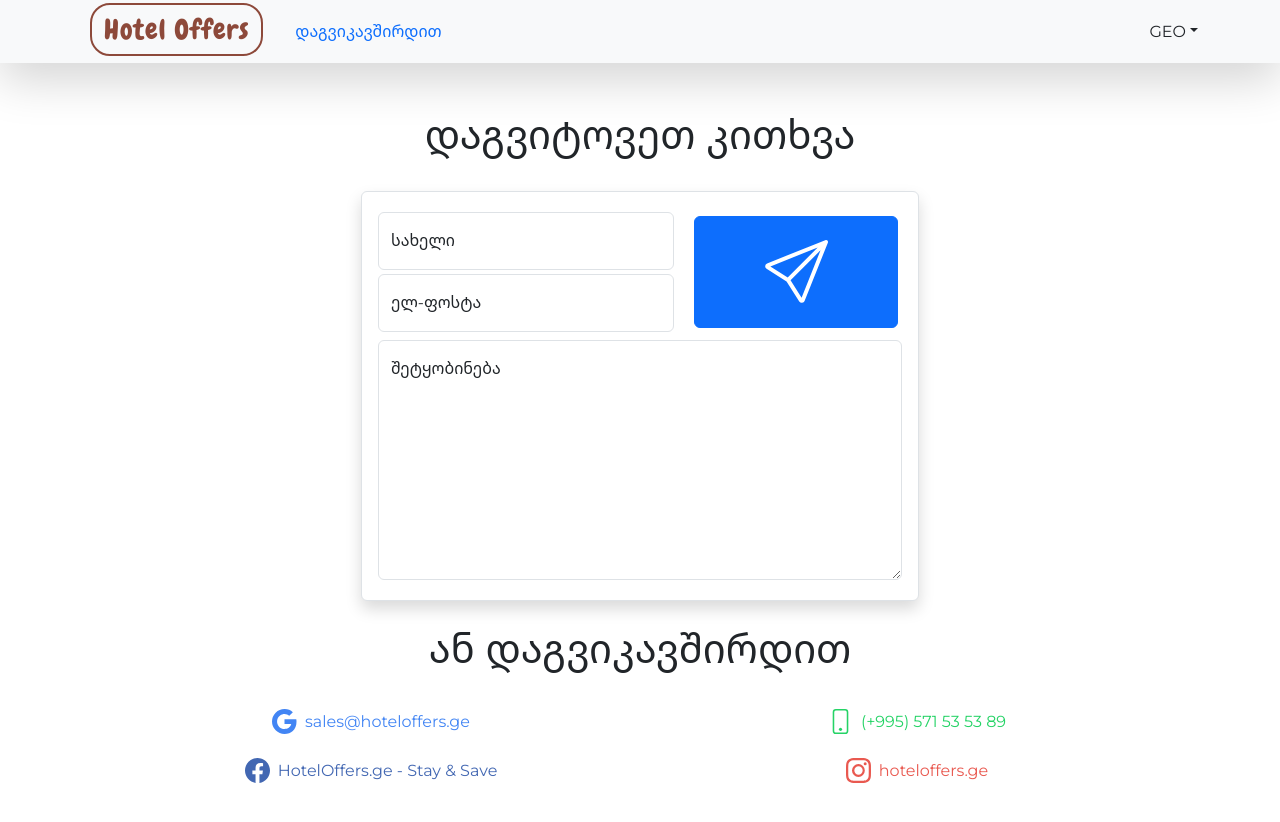
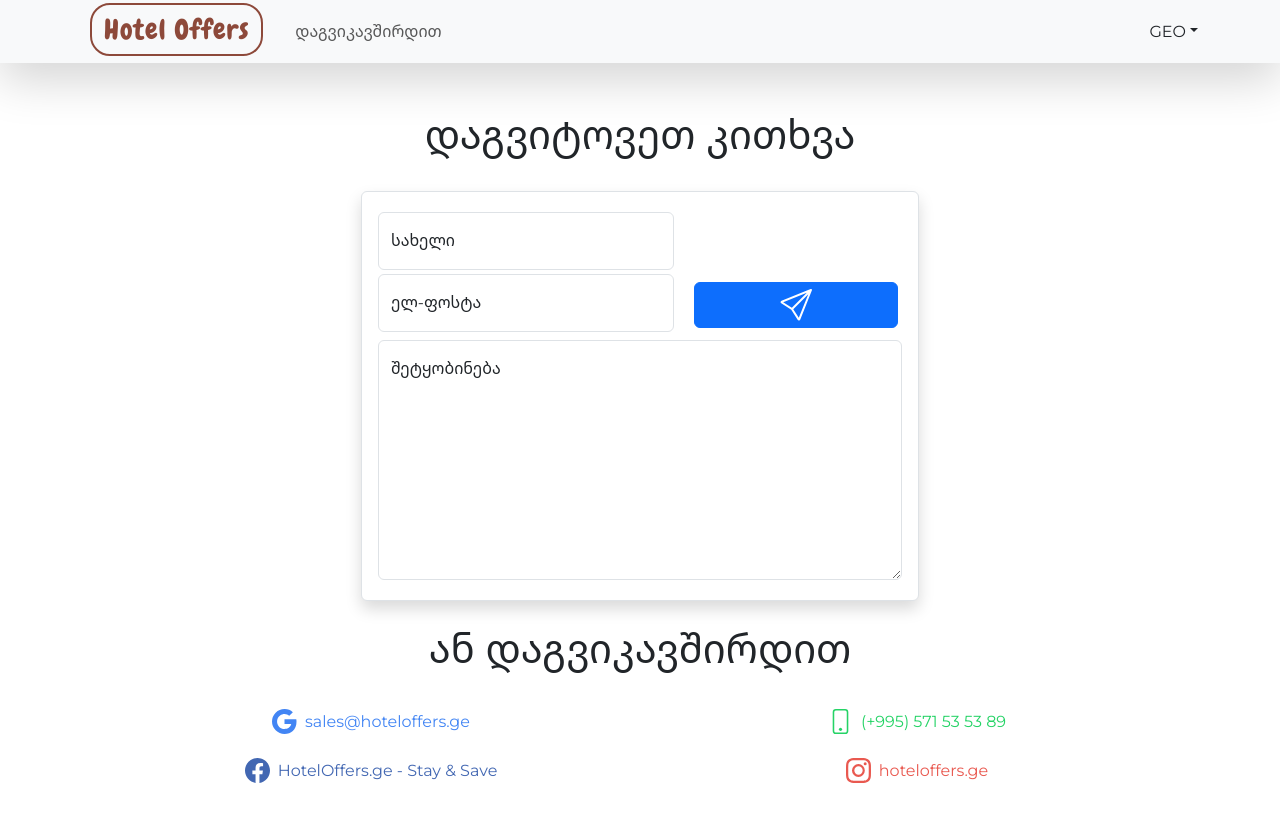
Before and after one commit to Shuubb/hotel-offers, a React (Vite) app: page /contact in a window 1280 px wide. Shown: the top 822 px of the page. Built offline with nearby package versions, Linux system fonts and the light colour scheme.

Commit message:
fixed links

```diff
--- a/src/App.scss
+++ b/src/App.scss
@@ -12,6 +12,7 @@ html {
 
 a {
     text-decoration: none;
+    color: inherit;
 }
 
 li {
--- a/src/layouts/DefaultLayout.jsx
+++ b/src/layouts/DefaultLayout.jsx
@@ -35,35 +35,35 @@ export default function DefaultLayout() {
                                     <a
                                         href="mailto:sales@hoteloffers.ge"
                                         target="_blank"
-                                        className="d-flex align-items-center"
+                                        className="d-flex align-items-center text-decoration-underline my-3"
                                         style={{ color: "#4285F4" }}
                                     >
-                                        <BsGoogle className="d-inline-block m-2" size="25px" /> sales@hoteloffers.ge
+                                        <BsGoogle className="d-inline-block mx-2" size="25px" /> sales@hoteloffers.ge
                                     </a>
                                     <a
                                         href="tel:+995 571 53 53 89"
                                         target="_blank"
-                                        className="d-flex align-items-center"
+                                        className="d-flex align-items-center text-decoration-underline my-3"
                                         style={{ color: "#25D366" }}
                                     >
-                                        <BsPhone className="d-inline-block m-2" size="25px" /> (+995) 571 53 53 89
+                                        <BsPhone className="d-inline-block mx-2" size="25px" /> (+995) 571 53 53 89
                                     </a>
                                     <a
                                         href="https://www.facebook.com/HotelOffersGeo/"
                                         target="_blank"
-                                        className="d-flex align-items-center"
+                                        className="d-flex align-items-center text-decoration-underline my-3"
                                         style={{ color: "#4267B2" }}
                                     >
-                                        <BsFacebook className="d-inline-block m-2" size="25px" /> HotelOffers.ge - Stay
+                                        <BsFacebook className="d-inline-block mx-2" size="25px" /> HotelOffers.ge - Stay
                                         & Save
                                     </a>
                                     <a
                                         href="https://www.instagram.com/hoteloffers.ge/"
                                         target="_blank"
-                                        className="d-flex align-items-center"
+                                        className="d-flex align-items-center text-decoration-underline my-3"
                                         style={{ color: "#e95950" }}
                                     >
-                                        <BsInstagram className="d-inline-block m-2" size="25px" /> hoteloffers.ge
+                                        <BsInstagram className="d-inline-block mx-2" size="25px" /> hoteloffers.ge
                                     </a>
                                 </small>
                             )}
--- a/src/pages/ContactUsPage.jsx
+++ b/src/pages/ContactUsPage.jsx
@@ -26,12 +26,9 @@ export default function ContactUsPage() {
                                 <Form.Control name="email" type="email" placeholder="" required />
                             </FloatingLabel>
                         </Col>
-                        <Col className="p-2 pe-3">
-                            <Button
-                                className="w-100 h-100 d-flex justify-content-center align-items-center"
-                                type="submit"
-                            >
-                                <BsSend size="4rem" />
+                        <Col className="p-2 pe-3 d-flex align-items-end">
+                            <Button className=" w-100 d-flex justify-content-center align-items-center" type="submit">
+                                <BsSend size="2rem" />
                             </Button>
                         </Col>
                     </Row>
```
